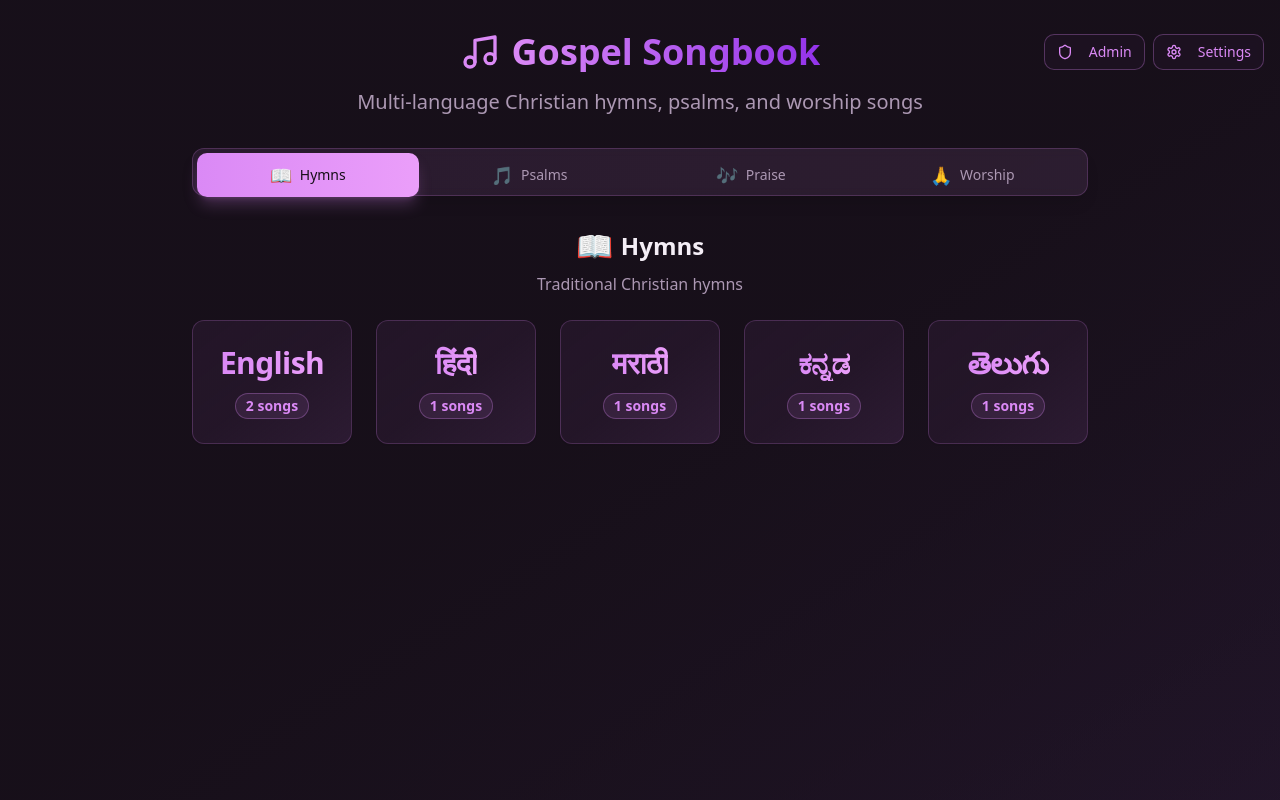
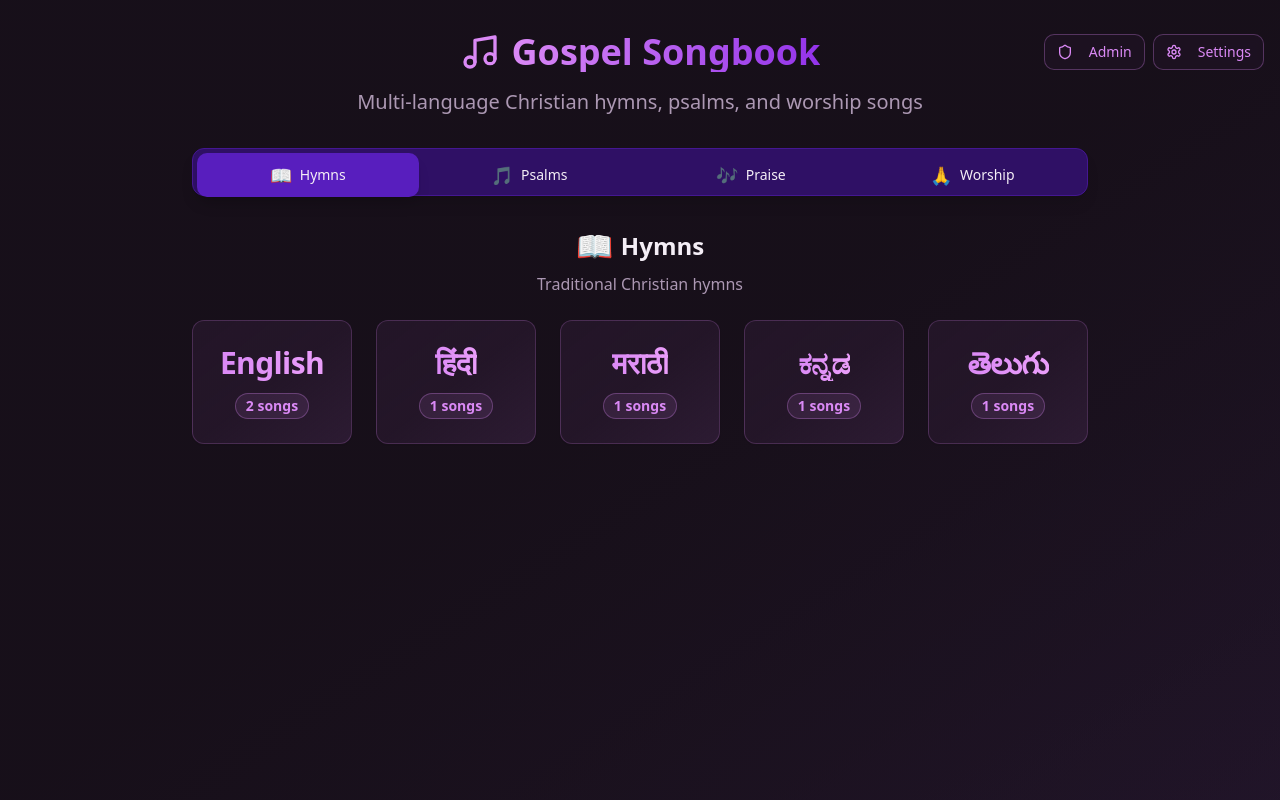
Before and after one commit to paulezekieljohn/melody-muse-global, a React (Vite) app: page / in a window 1280 px wide. Built offline with nearby package versions, Linux system fonts and the light colour scheme.

Commit message:
Fix: Apply color to tabs
Ensure the tabs component uses the specified color scheme for both light and dark modes.

```diff
--- a/src/components/ui/tabs.tsx
+++ b/src/components/ui/tabs.tsx
@@ -22,7 +22,7 @@ const TabsList = React.forwardRef<
   <TabsPrimitive.List
     ref={ref}
     className={cn(
-      "inline-flex h-12 items-center justify-center rounded-lg bg-gradient-to-r from-primary/10 to-accent/10 backdrop-blur-sm border border-primary/20 p-1 text-muted-foreground shadow-lg",
+      "inline-flex h-12 items-center justify-center rounded-lg bg-[hsl(262_73%_83%)] dark:bg-[hsl(262_73%_23%)] backdrop-blur-sm border border-[hsl(262_73%_73%)] dark:border-[hsl(262_73%_33%)] p-1 text-foreground shadow-lg",
       className
     )}
     {...props}
@@ -37,7 +37,7 @@ const TabsTrigger = React.forwardRef<
   <TabsPrimitive.Trigger
     ref={ref}
     className={cn(
-      "inline-flex items-center justify-center whitespace-nowrap rounded-md px-4 py-2 text-sm font-medium ring-offset-background transition-all focus-visible:outline-none focus-visible:ring-2 focus-visible:ring-ring focus-visible:ring-offset-2 disabled:pointer-events-none disabled:opacity-50 hover:bg-primary/20 hover:text-primary data-[state=active]:bg-gradient-to-r data-[state=active]:from-primary data-[state=active]:to-accent data-[state=active]:text-primary-foreground data-[state=active]:shadow-lg data-[state=active]:shadow-primary/25",
+      "inline-flex items-center justify-center whitespace-nowrap rounded-md px-4 py-2 text-sm font-medium ring-offset-background transition-all focus-visible:outline-none focus-visible:ring-2 focus-visible:ring-ring focus-visible:ring-offset-2 disabled:pointer-events-none disabled:opacity-50 hover:bg-[hsl(262_73%_93%)] dark:hover:bg-[hsl(262_73%_33%)] hover:text-foreground data-[state=active]:bg-[hsl(262_73%_83%)] dark:data-[state=active]:bg-[hsl(262_73%_43%)] data-[state=active]:text-foreground data-[state=active]:shadow-lg data-[state=active]:shadow-[hsl(262_73%_73%)]/25",
       className
     )}
     {...props}
```
